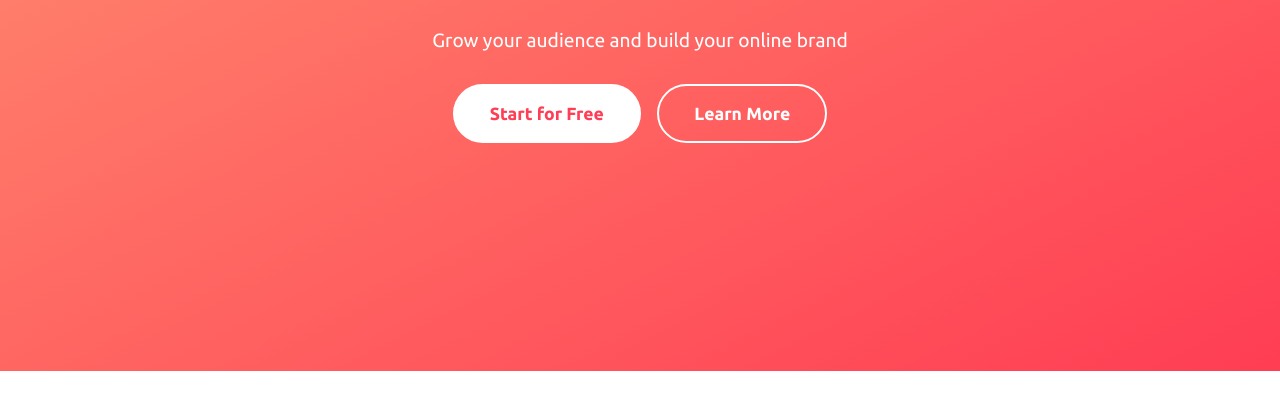
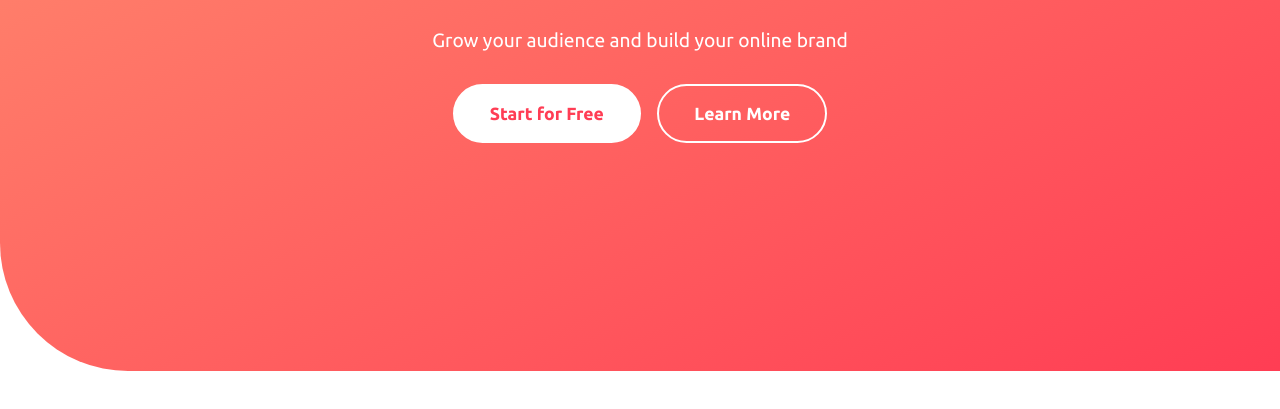
Before and after one commit to MPHDigital-RSA/Blogr, a plain HTML site: page index.html in a window 1280 px wide. Shown: the part 285-694 px from the top of the page. Drawn offline with nearby package versions, Linux system fonts and the light colour scheme.

Commit message:
bloger hero done

```diff
--- a/style.css
+++ b/style.css
@@ -148,6 +148,7 @@ li{
     padding-top: 2.5em;
     padding-bottom: 6em;
     position: relative;
+    border-radius: 0 0 0 8em;
     /* z-index: -2; */
 }
 
```
